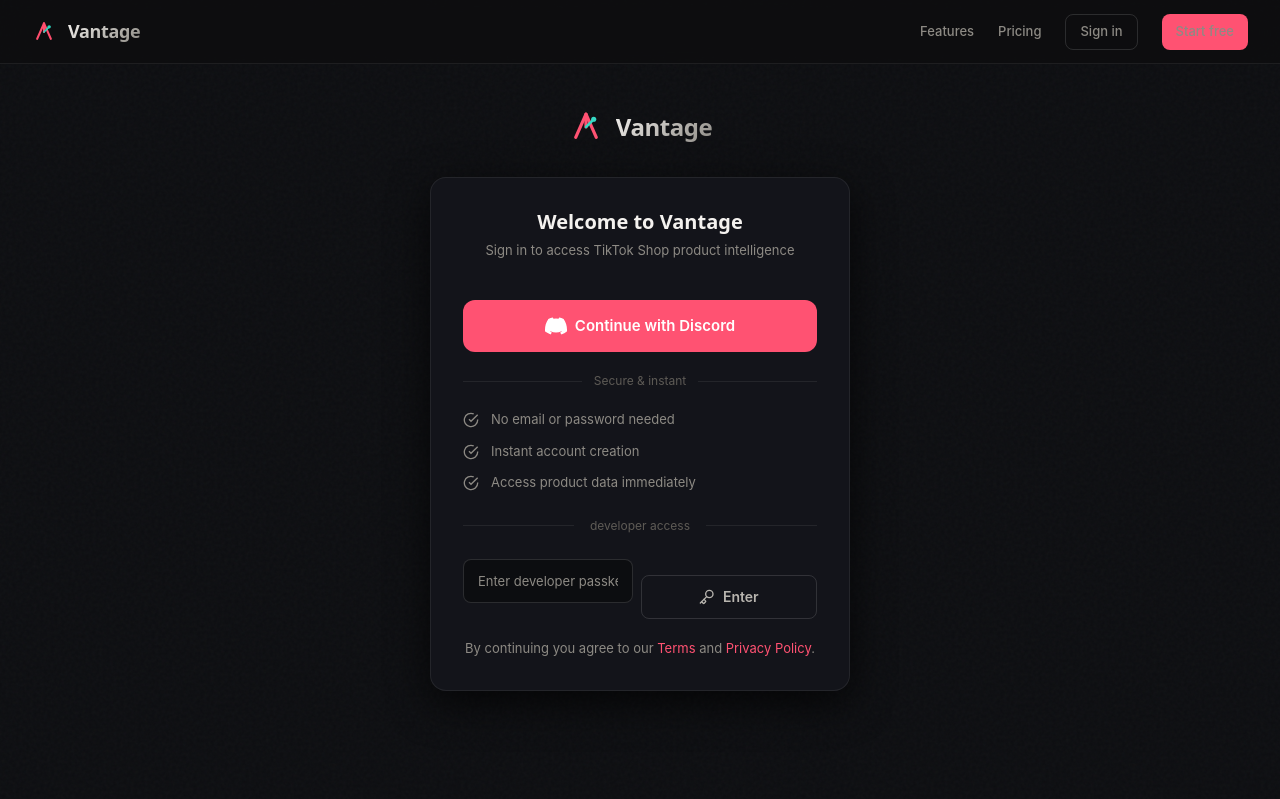
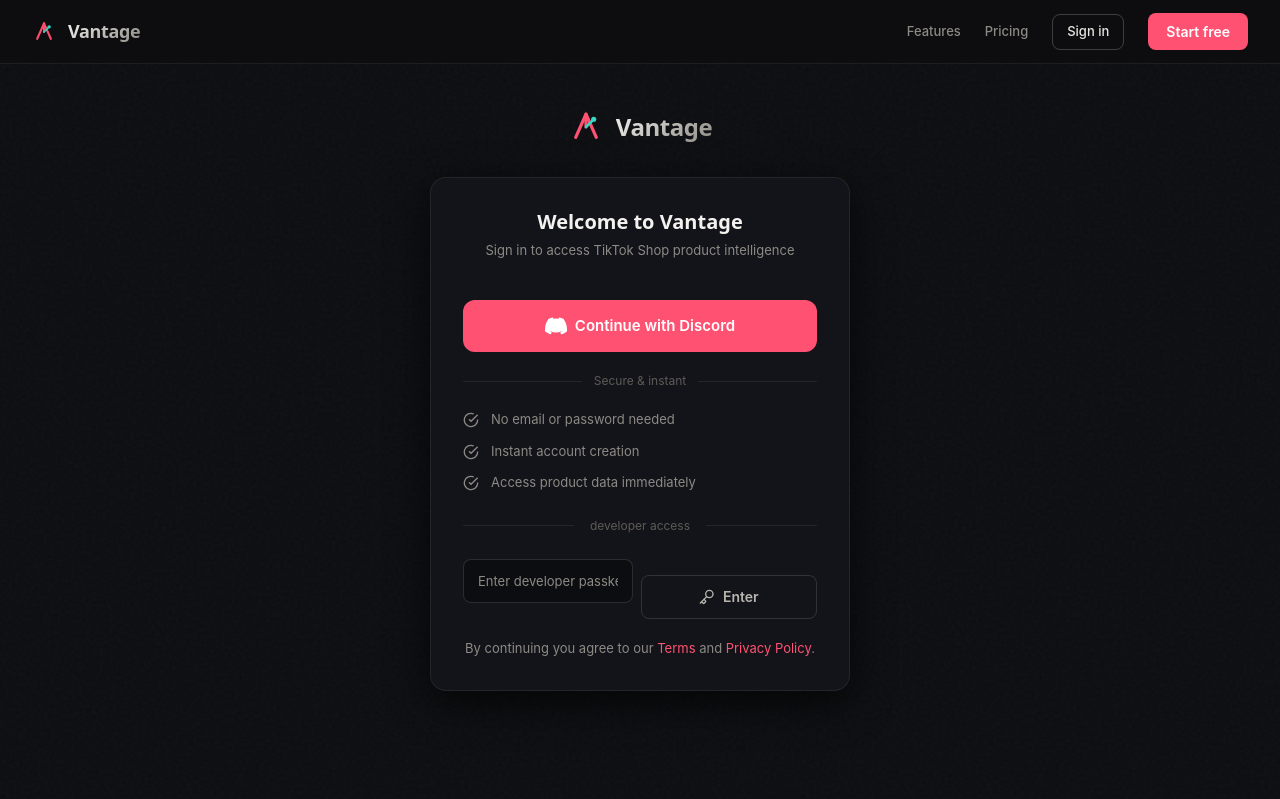
Before and after one commit to thoard93/tiktok-product-finder, a Flask app: page /login in a window 1280 px wide. Shown: the top 799 px of the page. Run offline with Flask 3, Linux system fonts and the light colour scheme; some web fonts are replaced.

Commit message:
Fix Start free button visibility on dark landing nav
Hardcoded coral bg (#ff5272) + white text + 14px font on the nav CTA
button. Was using btn-primary btn-sm which resolved to light-mode
accent color (#e8384d) on the dark landing page, making it hard to
read. Sign in button also gets explicit light text color.

Co-Authored-By: Claude Opus 4.6 (1M context) <noreply@anthropic.com>

```diff
--- a/templates/base_public.html
+++ b/templates/base_public.html
@@ -19,8 +19,8 @@
     <div class="public-nav-right">
       <a href="/#features">Features</a>
       <a href="/#pricing">Pricing</a>
-      <a href="/login" class="btn btn-ghost btn-sm">Sign in</a>
-      <a href="/register" class="btn btn-primary btn-sm">Start free</a>
+      <a href="/login" class="btn btn-ghost btn-sm" style="color:#e8e6e1;border-color:rgba(255,255,255,0.2)">Sign in</a>
+      <a href="/register" style="display:inline-flex;align-items:center;padding:8px 18px;background:#ff5272;color:#fff;font-weight:600;font-size:14px;border-radius:8px;text-decoration:none;transition:background 150ms">Start free</a>
     </div>
   </nav>
 
```
